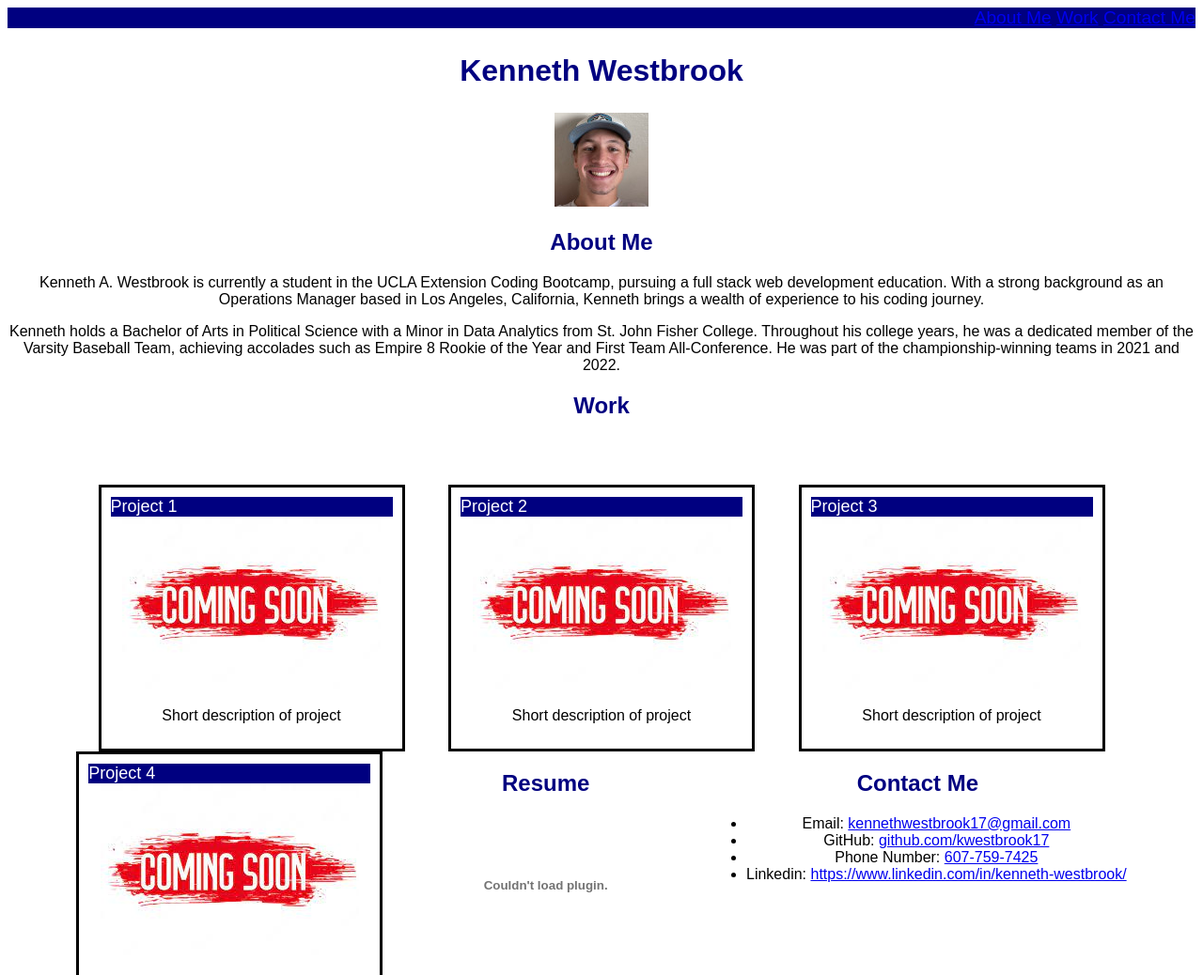
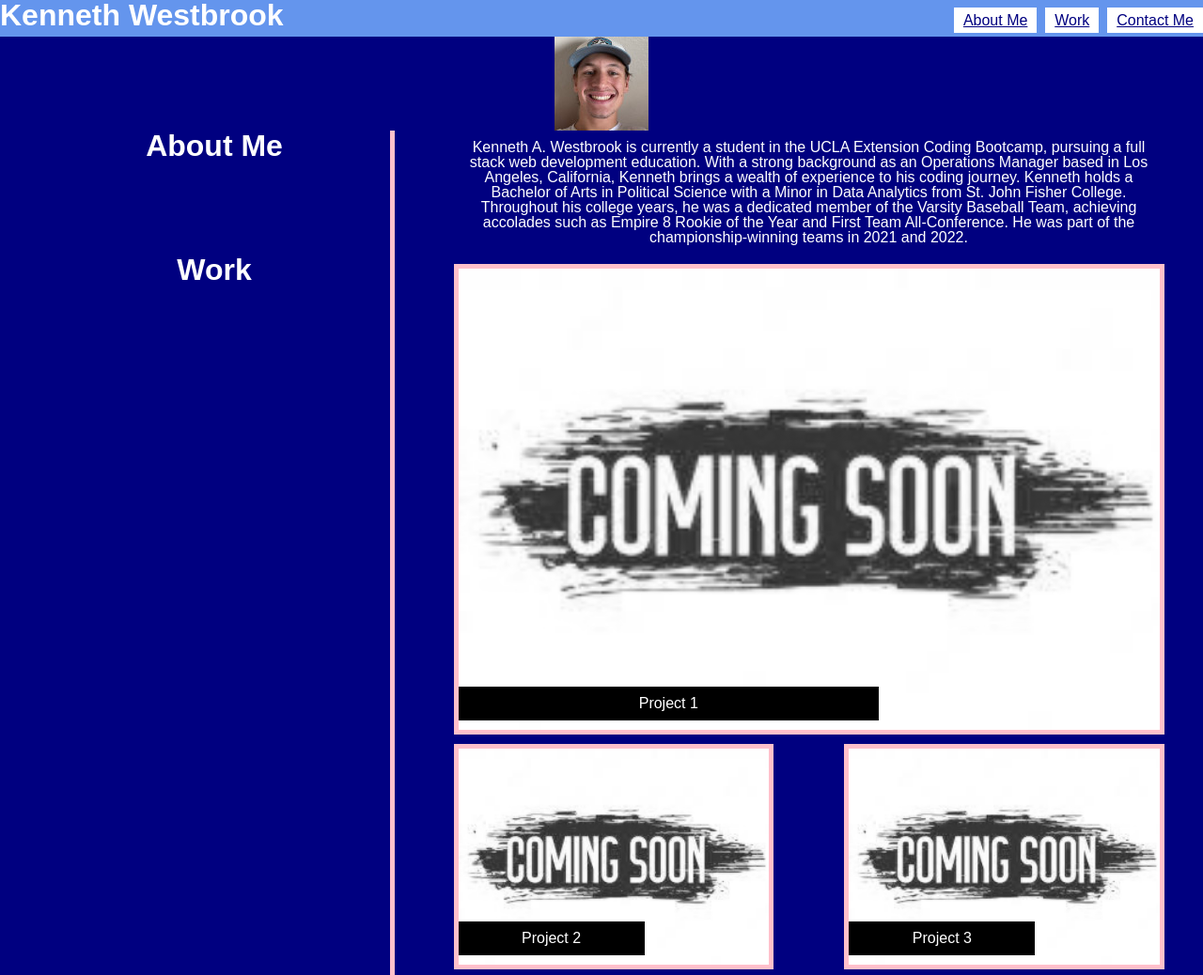
Before and after one commit to kwestbrook17/Kens-portfolio, a plain HTML site: page index.html in a window 1280 px wide. Shown: the top 1038 px of the page at 94% size. Drawn offline with Linux system fonts and the light colour scheme.

Commit message:
updated CSS

```diff
--- /dev/null
+++ b/assets/reset.css
@@ -0,0 +1,33 @@
+/* Resets the box size of every element */
+* {
+  margin: 0;
+  padding: 0;
+  box-sizing: border-box;
+}
+
+/* Gives the body element a parent height to compare against */
+html {
+  height: 100%;
+}
+
+body {
+  min-height: 100%;
+  line-height: 1;
+  font-family: sans-serif;
+}
+
+h1, h2, h3, h4, h5, h6 {
+  font-size: 100%;
+}
+
+/* Matches the font of special elements to the rest of the page */
+input, select, option, optgroup, textarea, button,
+pre, code {
+  font-size: 100%;
+  font-family: inherit;
+}
+
+/* Removes default bullet points from lists */
+ol, ul {
+  list-style: none;
+}
--- a/assets/style.css
+++ b/assets/style.css
@@ -3,63 +3,144 @@ body {
     flex-direction: column;
     font-family: Arial, Helvetica, sans-serif;
     text-align: center;
+    background-color: navy;
+    color: white;
 }
+
+/* Header CSS */
 
 header {
     display: flex;
     justify-content: space-between;
-    text-align: center;
-    background-color: navy;
+    text-align: left;
+    background-color: cornflowerblue;
     color: white;
-    font-size: large;
+    font-size: xx-large;
+    padding-bottom: 7px;
 }
 
-nav {
-    text-align: right;
-    background-color: navy;
-    color: white;
-    font-size: larger;
+nav>a {
+    text-align: left;
+    background-color: white;
+    color: navy;
+    font-size: medium;
+    padding: 5px 10px;
 }
 
-h1 {
-    text-align: center;
+nav>a:hover {
+    background-color: lightgray;
     color: navy;
-    font-size: 200%;
 }
 
-h2 {
-    text-align: center;
-    color: navy;
-    font: 150%;
-}
+/* About Me CSS */
 
-#highlighted-text {
+#About_Me div {
     background-color: navy;
-    color: white;
-}
-
-#img {
-    text-align: center;
-}
-
-.projects {
-    flex: 4;
-    background-color: #fff;
-    padding: 50px;
+    padding: 0px 10px;
     display: flex;
-    flex-wrap: wrap;
-    justify-content: space-evenly;
-    align-items: flex-start;
-}
-
-.card {
-    border-style: solid;
-    border-width: 3px;
-    padding: 10px;
-    flex: 0 0 300px;
+    justify-content: space-around;
 }
 
 
+#About_Me div h1 {
+    background-color: navy;
+    width: 30%;
+    border-right: 5px solid pink;
+    text-size-adjust: 200%;
+    color: white;
+    font-size: xx-large;
+}
+
+p {
+    background-color: navy;
+    width: 60%;
+    padding: 10px 0px;
+}
+
+/* Work CSS */
+#example {
+    padding: 0px 10px;
+    display: flex;
+    justify-content: space-around;
+}
+
+#example>h1 {
+    background-color: navy;
+    width: 30%;
+    border-right: 5px solid pink;
+    text-size-adjust: 200%;
+    color: white;
+    font-size: xx-large;
+}
+
+article {
+    background-color: navy;
+    width: 60%;
+    padding: 10px 0px;
+}
+
+article div {
+    position: relative;
+    margin-bottom: 10px;
+    border: solid 5px pink;
+}
+
+article>div {
+    height: 50%;
+    background-color: blue;
+    display: flex;
+    justify-content: center;
+}
+
+article img {
+    height: 100%;
+    width: 100%;
+    filter: grayscale(100%);
+    transition: filter 0.3s;
+}
+
+article img:hover {
+    filter: grayscale(0%);
+}
+
+.overlay {
+    position: absolute;
+    background-color: black;
+    bottom: 10px;
+    left: 0
+}
+
+article>section {
+    background-color: navy;
+    height: 50%;
+    display: flex;
+    flex-wrap: wrap;
+    justify-content: space-between;
+}
+
+
+article section div {
+    width: 45%;
+}
+
+/* Contact me CSS*/
+#Contact div {
+    background-color: navy;
+    padding: 0px 10px;
+    display: flex;
+    justify-content: space-around;
+}
+
+#Contact>h1 {
+    background-color: navy;
+    width: 30%;
+    border-right: 5px solid pink;
+    text-size-adjust: 200%;
+    color: white;
+    font-size: xx-large;
+}
+
+/* Footer CSS*/
 footer {
     display: flex;
     justify-content: center;
@@ -69,10 +150,18 @@ footer {
     text-align: center;
 }
 
-@media screen and (max-width: 768px) {
+@media screen and (max-width: 600px) {
+    #example {
+        flex-direction: column;
+        padding: 0px 5px;
+    }
 
-    main,
-    nav {
-        flex-direction: column;
+    #example>h1 {
+        width: 100%;
+    }
+
+    article {
+        background-color: navy;
+        width: 100%;
     }
 }
--- a/index.html
+++ b/index.html
@@ -4,71 +4,81 @@
 <head>
   <meta charset="UTF-8" />
   <link rel="stylesheet" href="assets\style.css">
+  <link rel="stylesheet" href="./assets/reset.css">
   <title>Kenneth Westbrook</title>
 </head>
 
 <body>
+  <header>
+    <h1>Kenneth Westbrook</h1>
     <nav>
       <a href="#About_Me">About Me</a>
       <a href="#Work">Work</a>
       <a href="#Contact">Contact Me</a>
     </nav>
+  </header>
 
   <main>
     <section id="About_Me">
       <figure>
-        <h1>Kenneth Westbrook</h1>
+        <div>
         <img src="./assets/Kenneth.jpg" alt="Picture of Kenneth" />
+      </div>
       </figure>
-      <h2>About Me</h2>
-      <p class="highlighted-text">Kenneth A. Westbrook is currently a student in the UCLA Extension Coding Bootcamp,
-        pursuing a full stack web development education. With a strong background as an Operations Manager based in
-        Los
-        Angeles, California, Kenneth brings a wealth of experience to his coding journey.</p>
-      <p class="highlighted-text">Kenneth holds a Bachelor of Arts in Political Science with a Minor in Data Analytics
-        from St. John Fisher College. Throughout his college years, he was a dedicated member of the Varsity Baseball
+      <div>
+        <h1>About Me</h1>
+        <p>Kenneth A. Westbrook is currently a student in the UCLA Extension Coding Bootcamp, pursuing a full stack web
+          development education. With a strong background as an Operations Manager based in Los Angeles, California,
+          Kenneth brings a wealth of experience to his coding journey. Kenneth holds a Bachelor
+          of Arts in Political Science with a Minor in Data Analytics
+          from St. John Fisher College. Throughout his college years, he was a dedicated member of the Varsity
+          Baseball
           Team, achieving accolades such as Empire 8 Rookie of the Year and First Team All-Conference. He was part of
           the
-        championship-winning teams in 2021 and 2022.</p>
+          championship-winning teams in 2021 and 2022.
+        </p>
+      </div>
     </section>
 
     <section id="Work">
-      <h2>Work</h2>
-      <div class="projects">
-        <section class="card">
-          <header>Project 1</header>
-          <img src="assets\comingsoon.jpg" alt="Project 1 Photo" />
-          <p>Short description of project</p>
+      <div id="example">
+        <h1>Work</h1>
+        <article>
+          <div> <img src="assets\comingsoon.jpg" alt="Project 1 Photo" />
+            <p class="overlay">Project 1</p>
+          </div>
+          <section>
+            <div>
+              <img src="assets\comingsoon.jpg" alt="Project 2 Photo" />
+              <p class="overlay">Project 2</p>
+            </div>
+            <div>
+              <img src="assets\comingsoon.jpg" alt="Project 3 Photo" />
+              <p class="overlay">Project 3</p>
+            </div>
+            <div>
+              <img src="assets\comingsoon.jpg" alt="Project 4 Photo" />
+              <p class="overlay">Project 4</p>
+            </div>
+            <div>
+              <img src="assets\comingsoon.jpg" alt="Project 5 Photo" />
+              <p class="overlay">Project 5</p>
+            </div>
           </section>
-        <section class="card">
-          <header>Project 2</header>
-          <img src="assets\comingsoon.jpg" alt="Project 2 Photo" />
-          <p>Short description of project</p>
-        </section>
-        <section class="card">
-          <header>Project 3</header>
-          <img src="assets\comingsoon.jpg" alt="Project 3 Photo" />
-          <p>Short description of project</p>
-        </section>
-        <section class="card">
-          <header>Project 4</header>
-          <img src="assets\comingsoon.jpg" alt="Project 4 Photo" />
-          <p>Short description of project</p>
+        </article>
+      </div>
     </section>
 
-        <Section>
-          <h2>Resume</h2>
-          <embed src="assets\Kenneth Westbrook Resume (5).pdf" type="application/pdf" width="100%" height="50%" />
-        </Section>
-
     <section id="Contact">
-          <h2>Contact Me</h2>
-          <ul class="highlighted-text">
+      <div>
+        <h1>Contact Me</h1>
+        <ul>
           <li>Email: <a href="#">kennethwestbrook17@gmail.com</a></li>
           <li>GitHub: <a href="#">github.com/kwestbrook17</a></li>
           <li>Phone Number: <a href="#">607-759-7425</a></li>
           <li>Linkedin: <a href="#">https://www.linkedin.com/in/kenneth-westbrook/</a></li>
         </ul>
+        </div>
         <br>
     </section>
   </main>
```
Also changed, not shown: 1 other file. Lines whose indentation alone changed are shown as unchanged.
